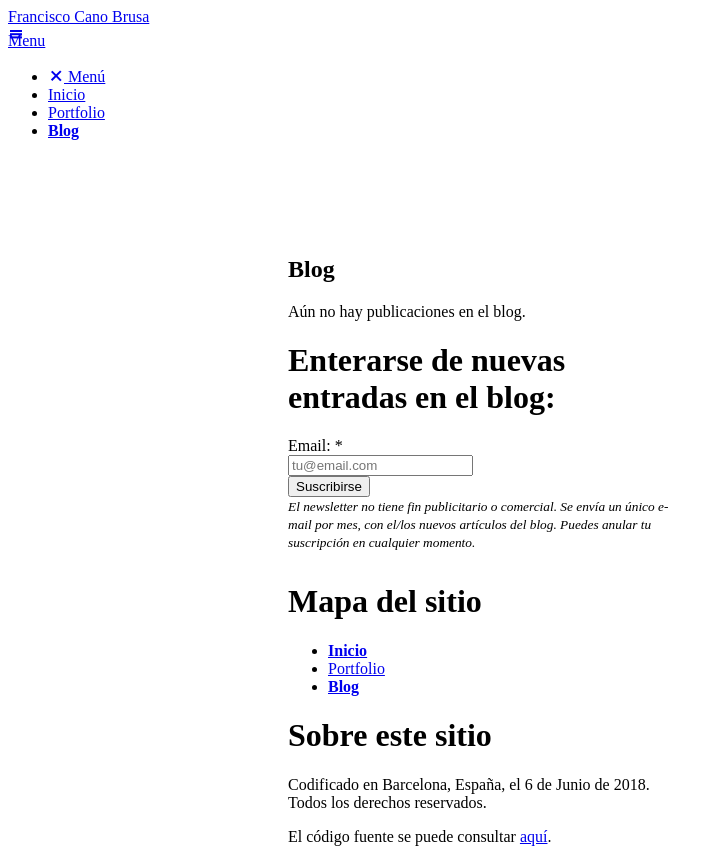
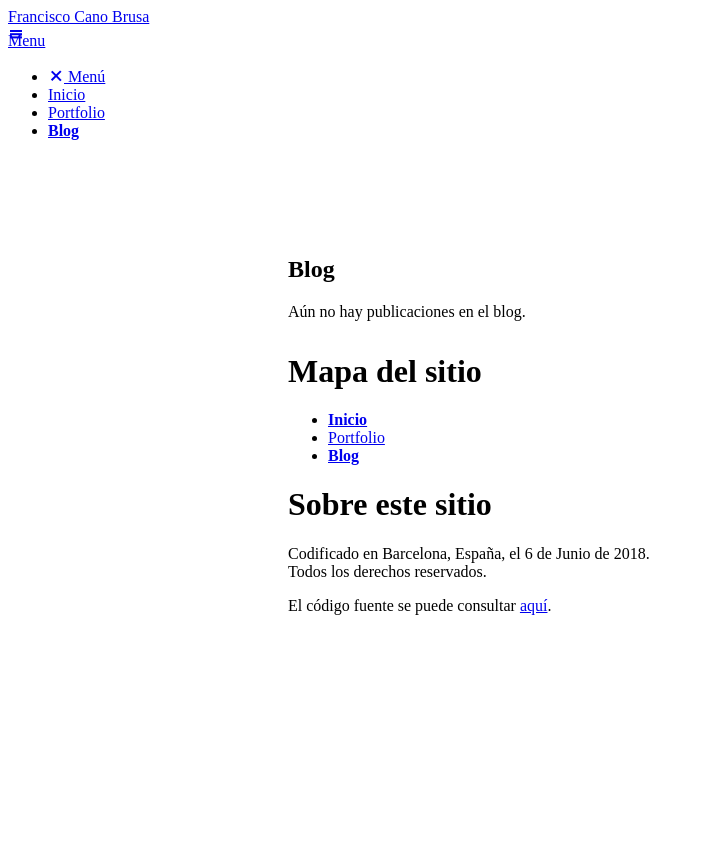
Before and after one commit to AeonFr/portfolio.franciscobrusa.dev, a Nuxt app: page /blog in a window 1280 px wide. Shown: the whole page, without its empty margins (0-723 px from the left). After the commit the page ends 800 px from the top, so only its background shows below. Built offline with nearby package versions, Linux system fonts and the light colour scheme.

Commit message:
Disabled newsletter until it's GDPR compliant

```diff
--- a/pages/blog/index.vue
+++ b/pages/blog/index.vue
@@ -1,9 +1,9 @@
 <template>
   <main class="container">
     <h2>Blog</h2>
-    <blog-list :posts="posts" />
+    <blog-list/>
 
-    <newsletter></newsletter>
+    <!-- To do: GDPR newsletter -->
   </main>
 </template>
 
```
